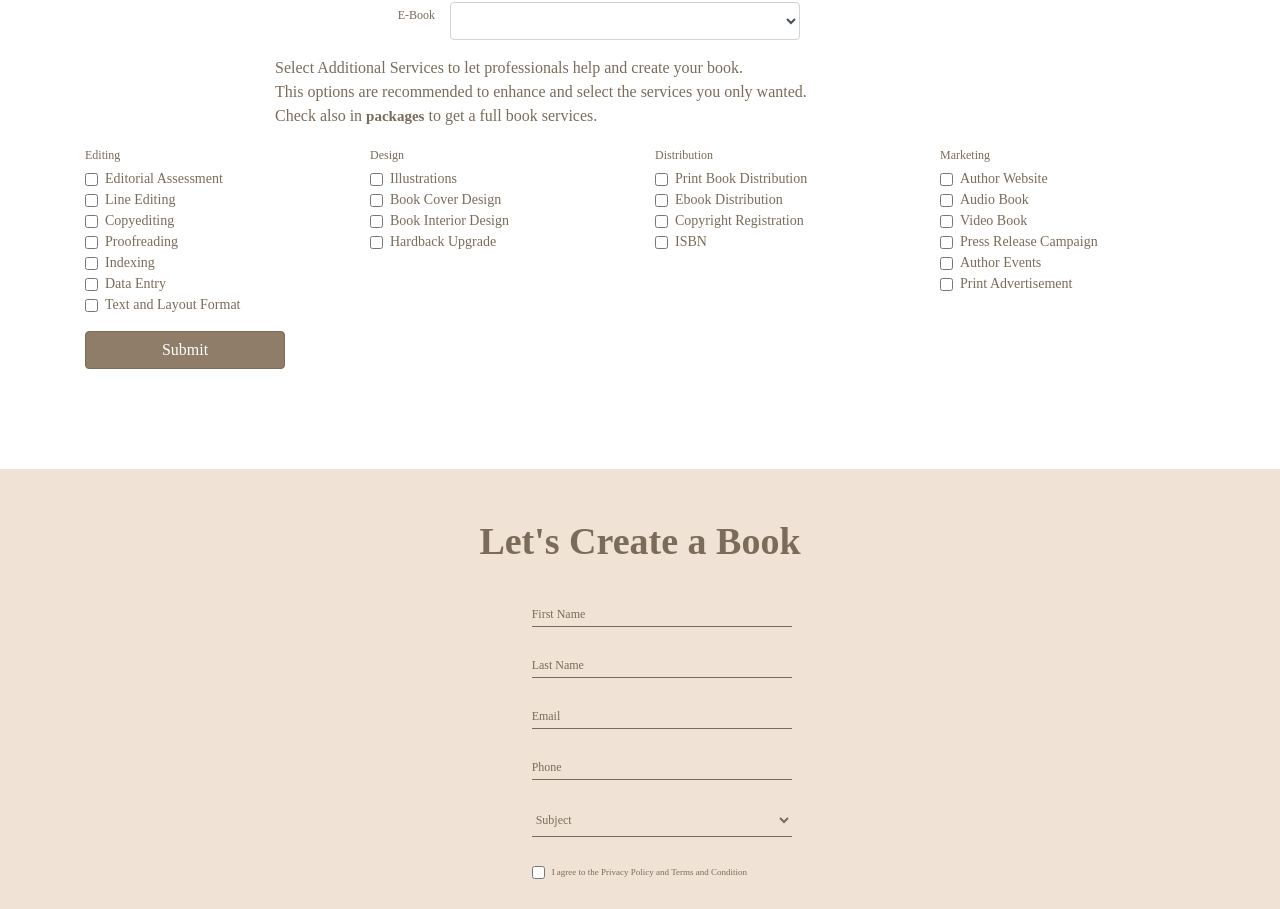
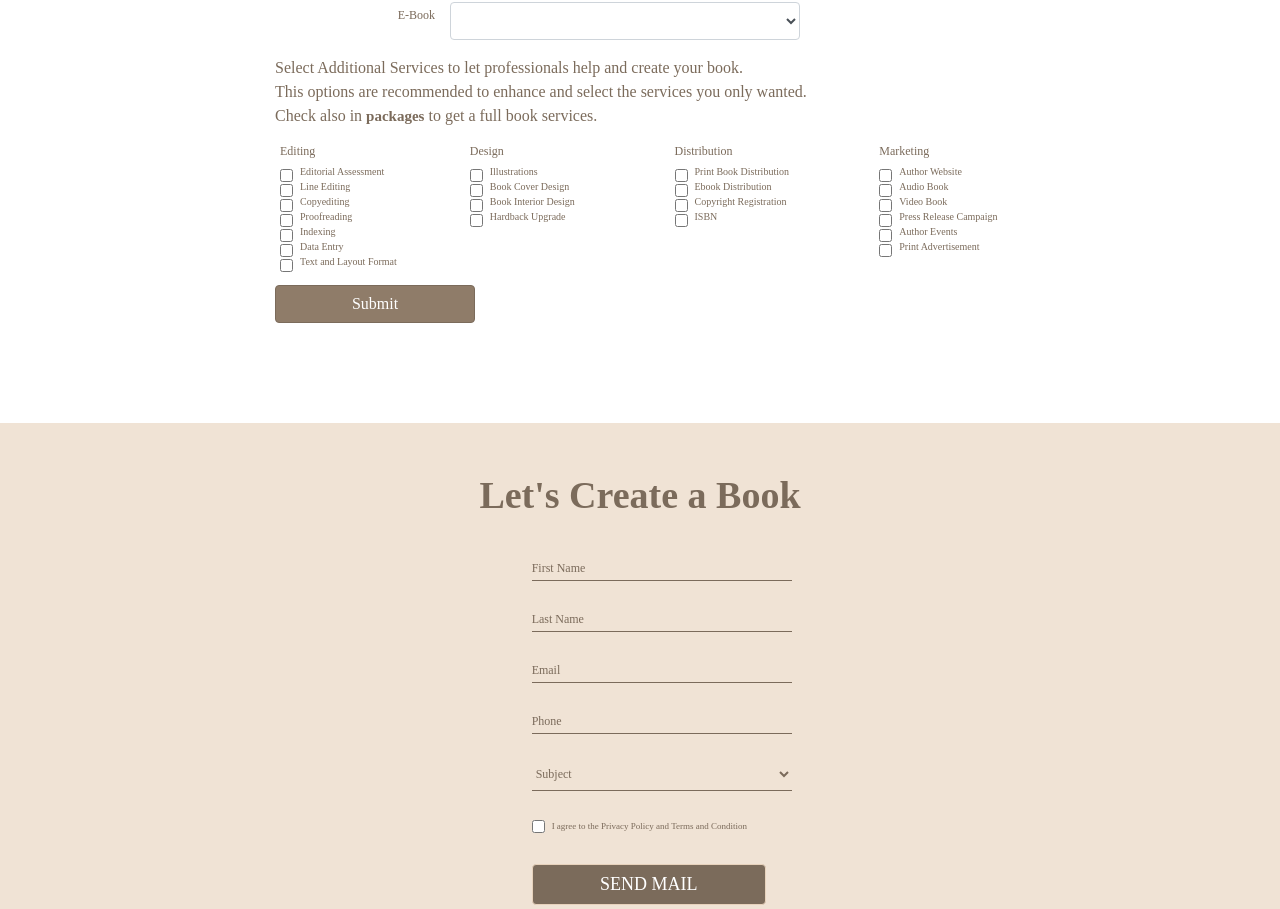
Before and after one commit to poloyacero/publish-web, a Next.js app: page /pricing in a window 1280 px wide. Shown: the part 955-1864 px from the top of the page. Built offline with nearby package versions, Linux system fonts and the light colour scheme; a web font is replaced by a local one.

Commit message:
pricing checkbox fit

```diff
--- a/components/PricingForm/PricingForm.module.css
+++ b/components/PricingForm/PricingForm.module.css
@@ -12,9 +12,6 @@
   text-align: right;
 }
 
-.additionals {
-  font-size: 14px;
-}
 
 .pricingh1 {
   width: 100%;
@@ -132,3 +129,20 @@
         border-color: #7b6b5b;
         -webkit-tap-highlight-color: rgba(0,0,0,0);
       }
+
+      .checkboxcontainer{
+        width: 90%;
+        justify-content: center;
+        display: flex;
+        flex-direction: row;
+        padding-left: 180px;
+      }
+      .additionals {
+        font-size: 10px;
+        }
+        .checkboxbutton{
+          justify-content:left;
+          display: flex;
+          flex-direction: row;
+
+        }
--- a/components/PricingForm/index.tsx
+++ b/components/PricingForm/index.tsx
@@ -650,13 +650,14 @@ const [printadsvalue, setPrintadsvalue] = useState('');
           </p>
         </Col>
       </Row>
-      <Row>
+      <Row className={styles.checkboxcontainer}>
         <Col  md={{ span: 3, offset: 0 }} className={styles.additionals}>
+          <Col>
         <Form.Label className={styles.label}>
           Editing
           </Form.Label>
           <Form.Group as={Row}>
-            <Col sm={10}>
+            <Col>
               <Form.Check
                 type="checkbox"
                 label="Editorial Assessment"
@@ -706,13 +707,13 @@ const [printadsvalue, setPrintadsvalue] = useState('');
             </Col>
           </Form.Group>
         </Col>
-
+        </Col>
         <Col  md={{ span: 3, offset: 0 }} className={styles.additionals}>
         <Form.Label className={styles.label}>
            Design
           </Form.Label>
           <Form.Group as={Row}>
-            <Col sm={10}>
+            <Col>
               <Form.Check
                 type="checkbox"
                 label="Illustrations"
@@ -750,7 +751,7 @@ const [printadsvalue, setPrintadsvalue] = useState('');
             Distribution
           </Form.Label>
           <Form.Group as={Row}>
-            <Col sm={10}>
+            <Col>
               <Form.Check
                 type="checkbox"
                 label="Print Book Distribution"
@@ -788,7 +789,7 @@ const [printadsvalue, setPrintadsvalue] = useState('');
             Marketing
           </Form.Label>
           <Form.Group as={Row}>
-            <Col sm={10}>
+            <Col >
               <Form.Check
                 type="checkbox"
                 label="Author Website"
@@ -837,8 +838,8 @@ const [printadsvalue, setPrintadsvalue] = useState('');
         </Col>
 
       </Row>
-      <Row>
-        <Col md={3}>
+      <Row className={styles.checkboxbutton}>
+        <Col md={{span:4,offset:2}}>
           <Button className={styles.pricingbutton} type="submit" onClick={() => setModalShowSignin(true)}>Submit</Button>
         </Col>
       </Row>
```
